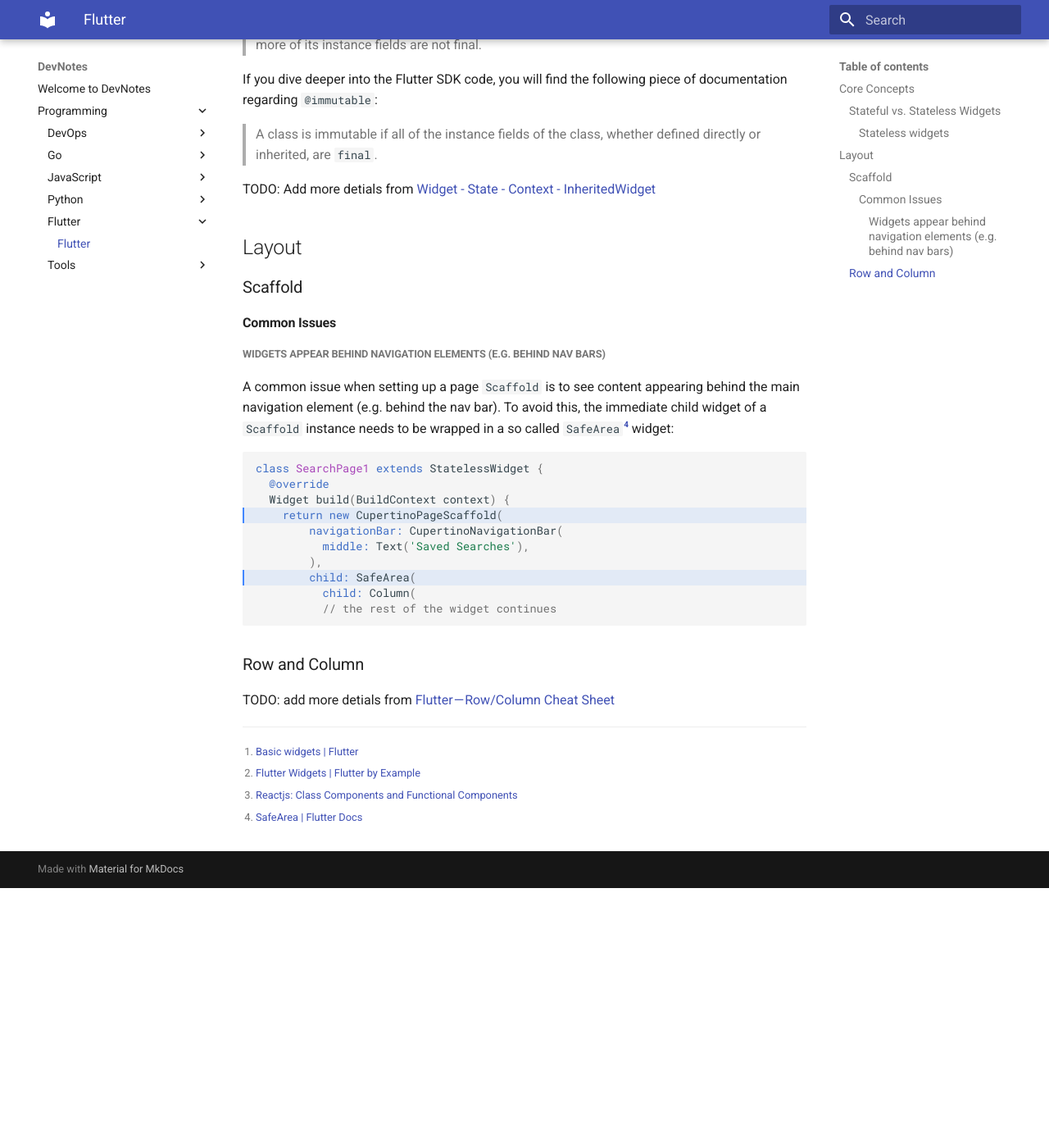
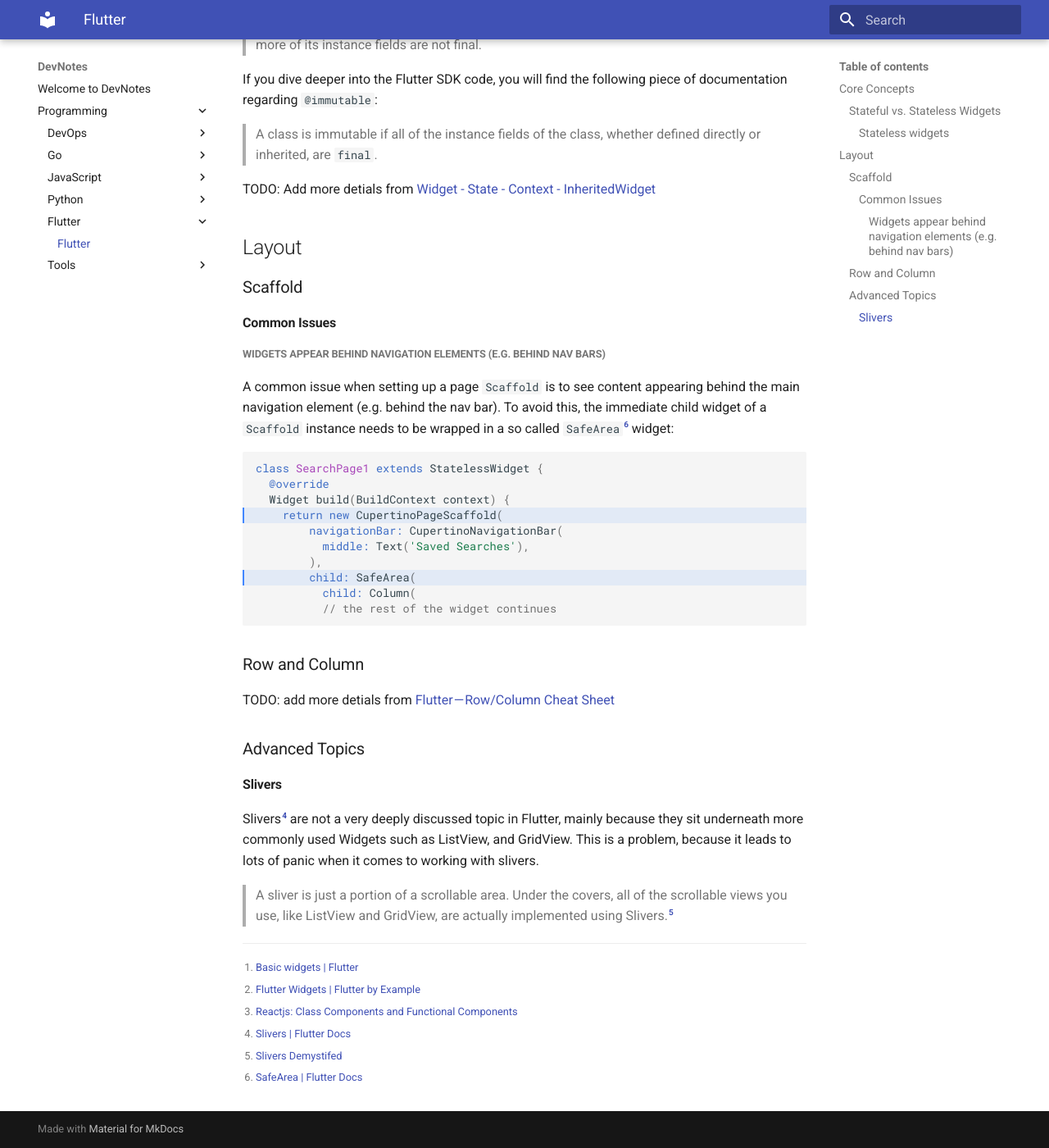
Before and after one commit to preslavrachev/devnotes, an MkDocs documentation site: the page built from docs/programming/flutter/index.md, in a window 1280 px wide and 1400 px high, scrolled down 513 px. Shown: the whole window at 82% size. Built offline with MkDocs 1.6.1 and Material for MkDocs 9.7.7, drawn with Linux system fonts in a browser that asks for light colours; before the commit the page ends 1596 px from its top, so only the background shows below that.

Commit message:
Update Feb 27, 2019

```diff
--- a/docs/programming/flutter/index.md
+++ b/docs/programming/flutter/index.md
@@ -43,4 +43,13 @@
 ### Row and Column
 TODO: add more detials from [Flutter — Row/Column Cheat Sheet](https://medium.com/jlouage/flutter-row-column-cheat-sheet-78c38d242041)
 
+### Advanced Topics
+#### Slivers
+Slivers[^slivers] are not a very deeply discussed topic in Flutter, mainly because they sit underneath more commonly used Widgets such as ListView, and GridView. This is a problem, because it leads to lots of panic when it comes to working with slivers.
+
+> A sliver is just a portion of a scrollable area. Under the covers, all of the scrollable views you use, like ListView and GridView, are actually implemented using Slivers.[^slivers2]
+
+[^slivers]: [Slivers | Flutter Docs](https://flutter.dev/docs/development/ui/advanced/slivers)
+[^slivers2]: [Slivers Demystifed](https://medium.com/flutter-io/slivers-demystified-6ff68ab0296f)
+
 [^safearea]: [SafeArea | Flutter Docs](https://docs.flutter.io/flutter/widgets/SafeArea-class.html)
```
